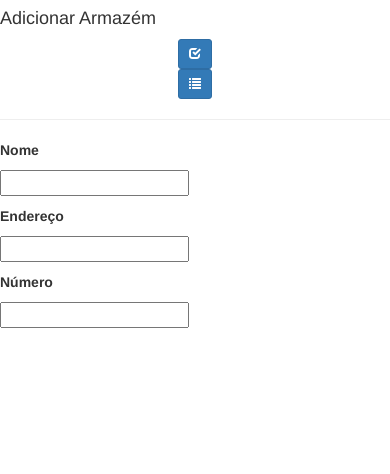
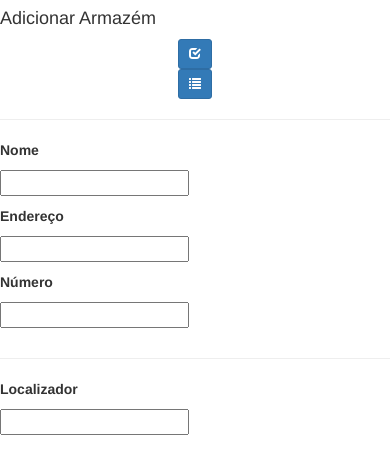
Before and after one commit to c-zare/fiocruz, a Django app: page /armazem/cria/ in a window 390 px wide. Shown: the part 357-831 px from the top of the page. Run offline with Django 3.2, Linux system fonts and the light colour scheme; some libraries are stand-ins or nearby versions.

Commit message:
ajustes na base

```diff
--- a/armazem/forms.py
+++ b/armazem/forms.py
@@ -8,5 +8,6 @@ class ArmazemForm(forms.ModelForm):
 		fields = {
 			'nome',
 			'endereco',
-			'numero'
+			'numero',
+			'localizador'
 		}
--- a/armazem/models.py
+++ b/armazem/models.py
@@ -5,6 +5,7 @@ from django.utils.text import slugify
 
 class Armazem(models.Model):
 
+	localizador	= models.CharField(max_length=10)
 	nome 		= models.CharField(max_length=40,null=False)
 	slug 		= models.SlugField(unique=True)
 	endereco 	= models.CharField(max_length=80,null=False)
--- a/armazem/templates/armazem_form.html
+++ b/armazem/templates/armazem_form.html
@@ -41,6 +41,19 @@
   		</div>
 	</div>
 </div>
+<div class="row col-sm-12"> <!-- Ítens da página de detalhes Linha 2-->
+  <hr>
+  <div class="row">
+      <div class="col-sm-4">
+        <p><strong>Localizador</strong></p>
+        <p>{{form.localizador}}</p>
+      </div>
+      <div class="col-sm-4">
+      </div>
+      <div class="col-sm-4">
+      </div>
+  </div>
+</div>
 </form>
 
 {% endblock %}
```
Also changed, not shown: armazem/templates/armazem_detalhe.html (+4 -4 lines), armazem/migrations/0001_initial.py, armazem/migrations/0002_armazem_slug.py (deleted), db.sqlite3.
